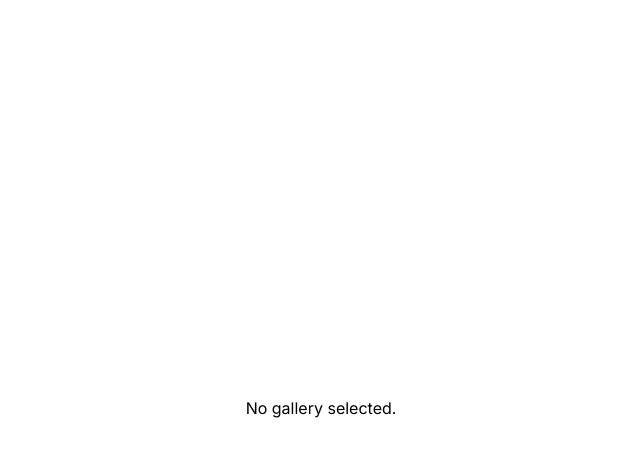
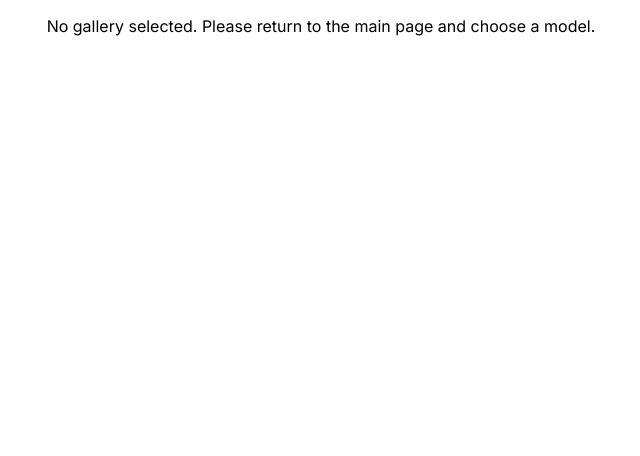
Before and after one commit to simonkarata/the-virtual-gallery, a Next.js app: page /galleryModel in a window 1280 px wide. Shown: the top 456 px of the page, without its empty margins (319-959 px from the left). Built offline with nearby package versions, Linux system fonts and the light colour scheme.

Commit message:
removed unused code segments

```diff
--- a/app/galleryModel/page.tsx
+++ b/app/galleryModel/page.tsx
@@ -8,7 +8,13 @@ export default function GalleryModelPage() {
 
   return (
     <main className="h-screen w-full">
-      <GalleryView />
+      {selectedGallery ? (
+        <GalleryView />
+      ) : (
+        <p className="text-center text-gray-500 mt-10">
+          No gallery selected. Please return to the main page and choose a model.
+        </p>
+      )}
     </main>
   );
 }
--- a/components/GalleryCard.tsx
+++ b/components/GalleryCard.tsx
@@ -5,6 +5,8 @@ import React from 'react';
 import { useGalleryContext } from '@/context/GalleryContext';
 import DownloadButton from './DownloadButton';
 import ShareGallery from './ShareGallery';
+import { GalleryData } from '@/utils/modelMap'; // ✅ FIXED
+
 
 type Props = {
   id: string;
--- a/components/LoadingLogic.tsx
+++ b/components/LoadingLogic.tsx
@@ -3,7 +3,6 @@
 import { useGalleryContext } from "@/context/GalleryContext";
 import { useEffect, useState } from "react";
 import TourButton from "./TourButton";
-import modelMap from "@/utils/modelMap";
 
 export default function LoadingLogic() {
   const { selectedGallery } = useGalleryContext();
@@ -28,7 +27,7 @@ export default function LoadingLogic() {
   return (
     <>
       <p className="text-xs text-gray-400">{displayText}</p>
-      {!loading && <TourButton galleryName={selectedGallery} />}
+      {!loading && <TourButton />}
     </>
   );
 }
```
